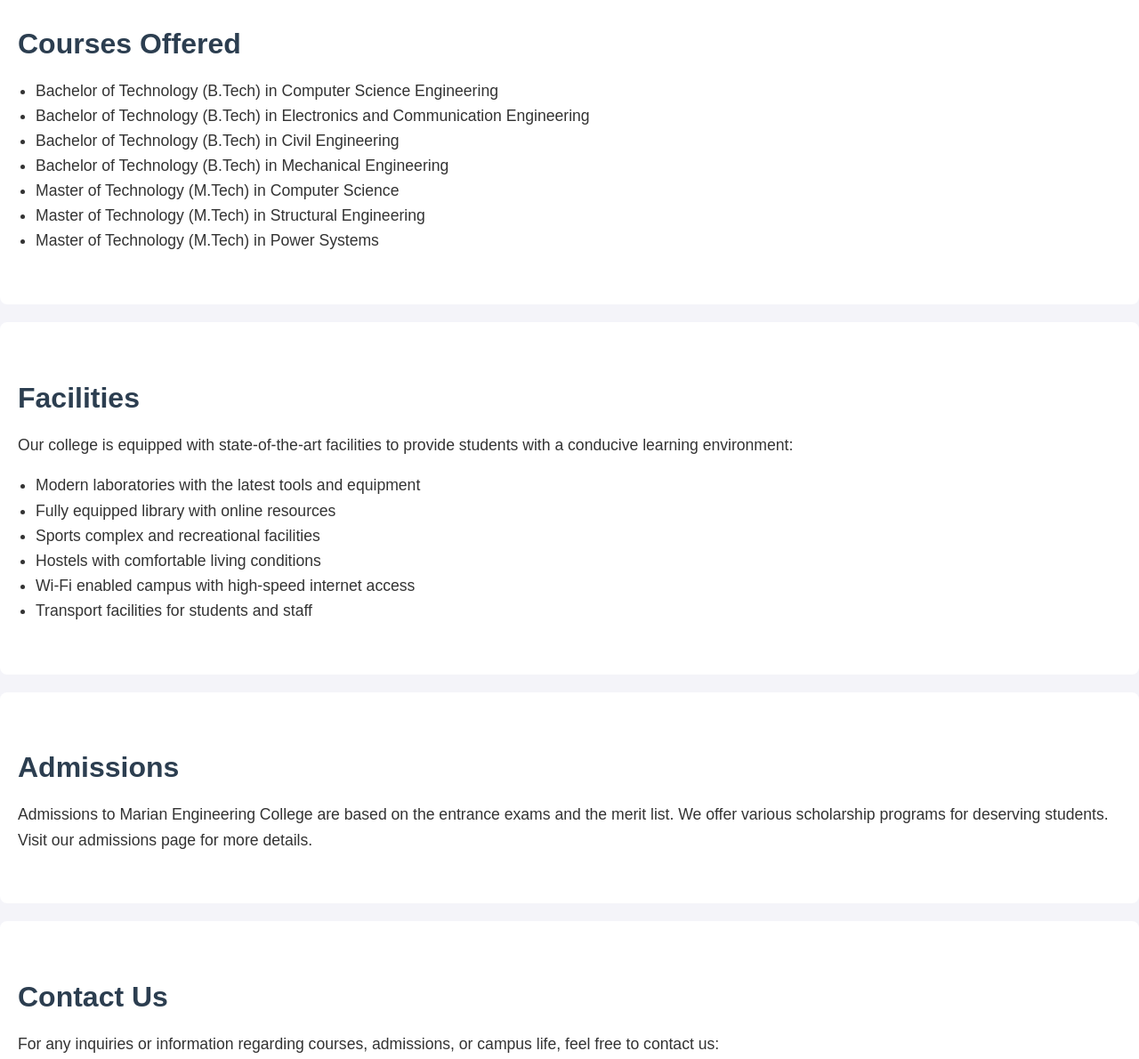
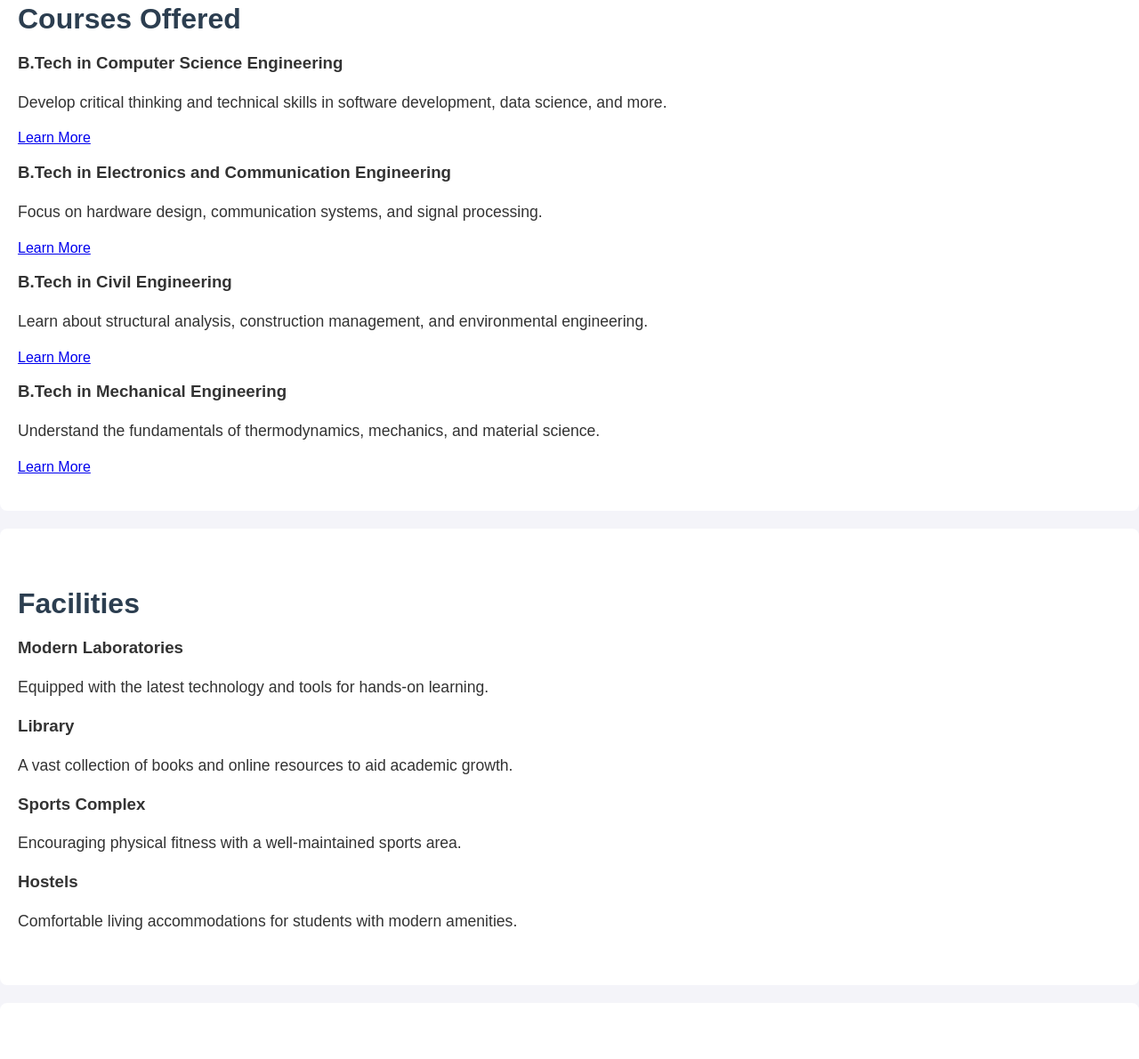
Before and after one commit to Balagovind-8/Community-, a plain HTML site: page index.html in a window 1280 px wide. Shown: the part 684-1874 px from the top of the page at 89% size. Drawn offline with Linux system fonts and the light colour scheme.

Commit message:
Update index.html

```diff
--- a/index.html
+++ b/index.html
@@ -27,53 +27,81 @@
         <section id="hero">
             <h2>Welcome to Marian Engineering College</h2>
             <p>Empowering students with world-class education and practical skills in engineering.</p>
+            <a href="#admissions" class="cta-btn">Apply Now</a>
         </section>
 
         <section id="about">
             <h2>About Us</h2>
-            <p>Established in 2001, Marian Engineering College is one of the premier engineering institutes in the region, known for its academic excellence and world-class infrastructure.</p>
-            <p>The college offers a variety of undergraduate and postgraduate programs in engineering, with a focus on holistic development and industry-relevant skills.</p>
+            <div class="info-box">
+                <p>Established in 2001, Marian Engineering College is one of the premier engineering institutes in the region. The college offers a variety of undergraduate and postgraduate programs in engineering with a focus on holistic development and industry-relevant skills.</p>
+            </div>
         </section>
 
         <section id="courses">
             <h2>Courses Offered</h2>
-            <ul>
-                <li>Bachelor of Technology (B.Tech) in Computer Science Engineering</li>
-                <li>Bachelor of Technology (B.Tech) in Electronics and Communication Engineering</li>
-                <li>Bachelor of Technology (B.Tech) in Civil Engineering</li>
-                <li>Bachelor of Technology (B.Tech) in Mechanical Engineering</li>
-                <li>Master of Technology (M.Tech) in Computer Science</li>
-                <li>Master of Technology (M.Tech) in Structural Engineering</li>
-                <li>Master of Technology (M.Tech) in Power Systems</li>
-            </ul>
+            <div class="course-boxes">
+                <div class="course-card">
+                    <h3>B.Tech in Computer Science Engineering</h3>
+                    <p>Develop critical thinking and technical skills in software development, data science, and more.</p>
+                    <a href="#" class="cta-btn">Learn More</a>
+                </div>
+                <div class="course-card">
+                    <h3>B.Tech in Electronics and Communication Engineering</h3>
+                    <p>Focus on hardware design, communication systems, and signal processing.</p>
+                    <a href="#" class="cta-btn">Learn More</a>
+                </div>
+                <div class="course-card">
+                    <h3>B.Tech in Civil Engineering</h3>
+                    <p>Learn about structural analysis, construction management, and environmental engineering.</p>
+                    <a href="#" class="cta-btn">Learn More</a>
+                </div>
+                <div class="course-card">
+                    <h3>B.Tech in Mechanical Engineering</h3>
+                    <p>Understand the fundamentals of thermodynamics, mechanics, and material science.</p>
+                    <a href="#" class="cta-btn">Learn More</a>
+                </div>
+            </div>
         </section>
 
         <section id="facilities">
             <h2>Facilities</h2>
-            <p>Our college is equipped with state-of-the-art facilities to provide students with a conducive learning environment:</p>
-            <ul>
-                <li>Modern laboratories with the latest tools and equipment</li>
-                <li>Fully equipped library with online resources</li>
-                <li>Sports complex and recreational facilities</li>
-                <li>Hostels with comfortable living conditions</li>
-                <li>Wi-Fi enabled campus with high-speed internet access</li>
-                <li>Transport facilities for students and staff</li>
-            </ul>
+            <div class="facility-grid">
+                <div class="facility-card">
+                    <h3>Modern Laboratories</h3>
+                    <p>Equipped with the latest technology and tools for hands-on learning.</p>
+                </div>
+                <div class="facility-card">
+                    <h3>Library</h3>
+                    <p>A vast collection of books and online resources to aid academic growth.</p>
+                </div>
+                <div class="facility-card">
+                    <h3>Sports Complex</h3>
+                    <p>Encouraging physical fitness with a well-maintained sports area.</p>
+                </div>
+                <div class="facility-card">
+                    <h3>Hostels</h3>
+                    <p>Comfortable living accommodations for students with modern amenities.</p>
+                </div>
+            </div>
         </section>
 
         <section id="admissions">
             <h2>Admissions</h2>
+            <div class="admission-info">
                 <p>Admissions to Marian Engineering College are based on the entrance exams and the merit list. We offer various scholarship programs for deserving students. Visit our admissions page for more details.</p>
+                <a href="#" class="cta-btn">Apply Now</a>
+            </div>
         </section>
 
         <section id="contact">
             <h2>Contact Us</h2>
-            <p>For any inquiries or information regarding courses, admissions, or campus life, feel free to contact us:</p>
+            <div class="contact-info">
                 <ul>
                     <li>Email: info@marian.ac.in</li>
                     <li>Phone: +91 123 456 7890</li>
                     <li>Address: Marian Engineering College, XYZ Road, City, Country</li>
                 </ul>
+            </div>
         </section>
     </main>
 
```
Lines whose indentation alone changed are shown as unchanged.
